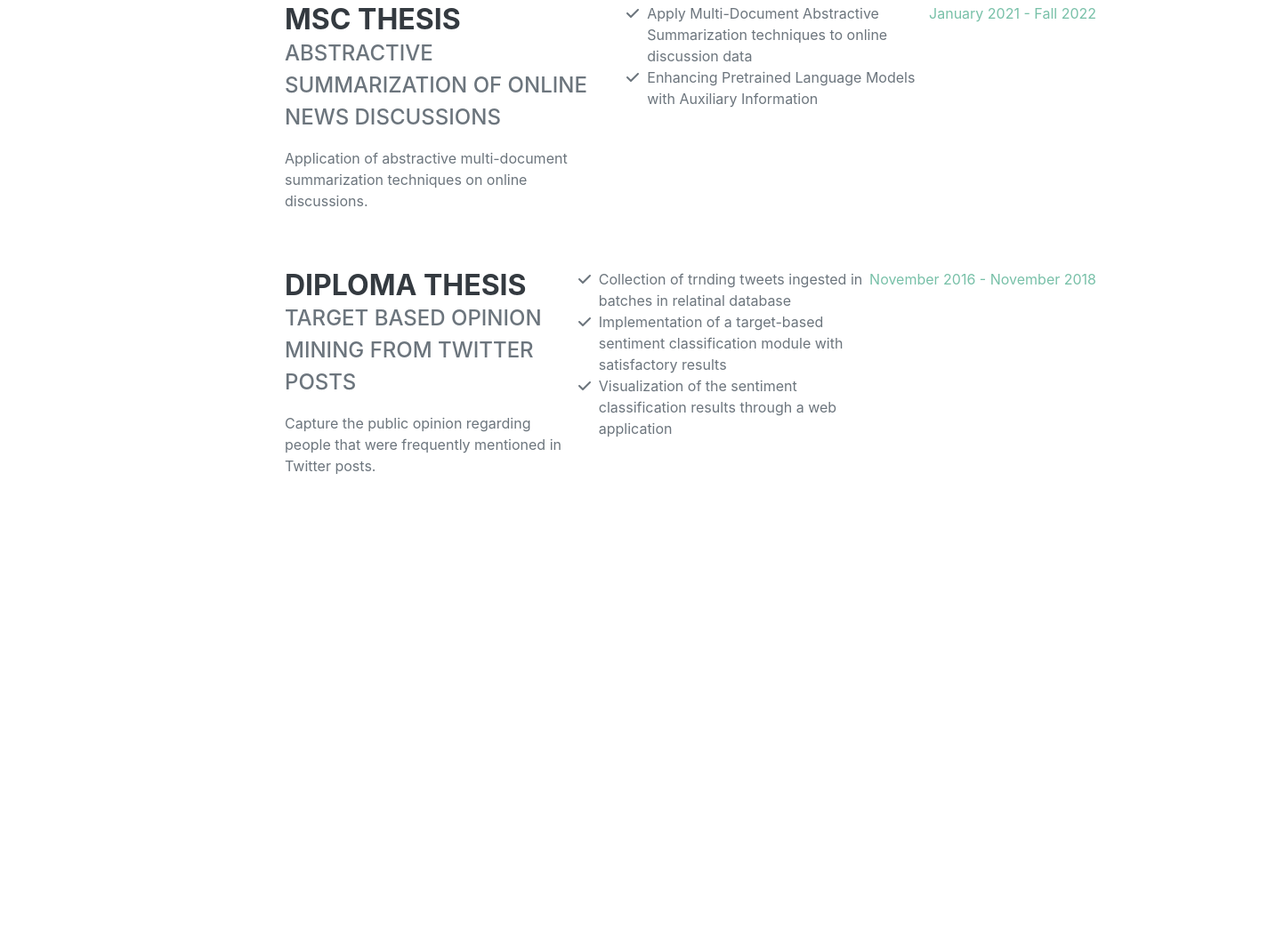
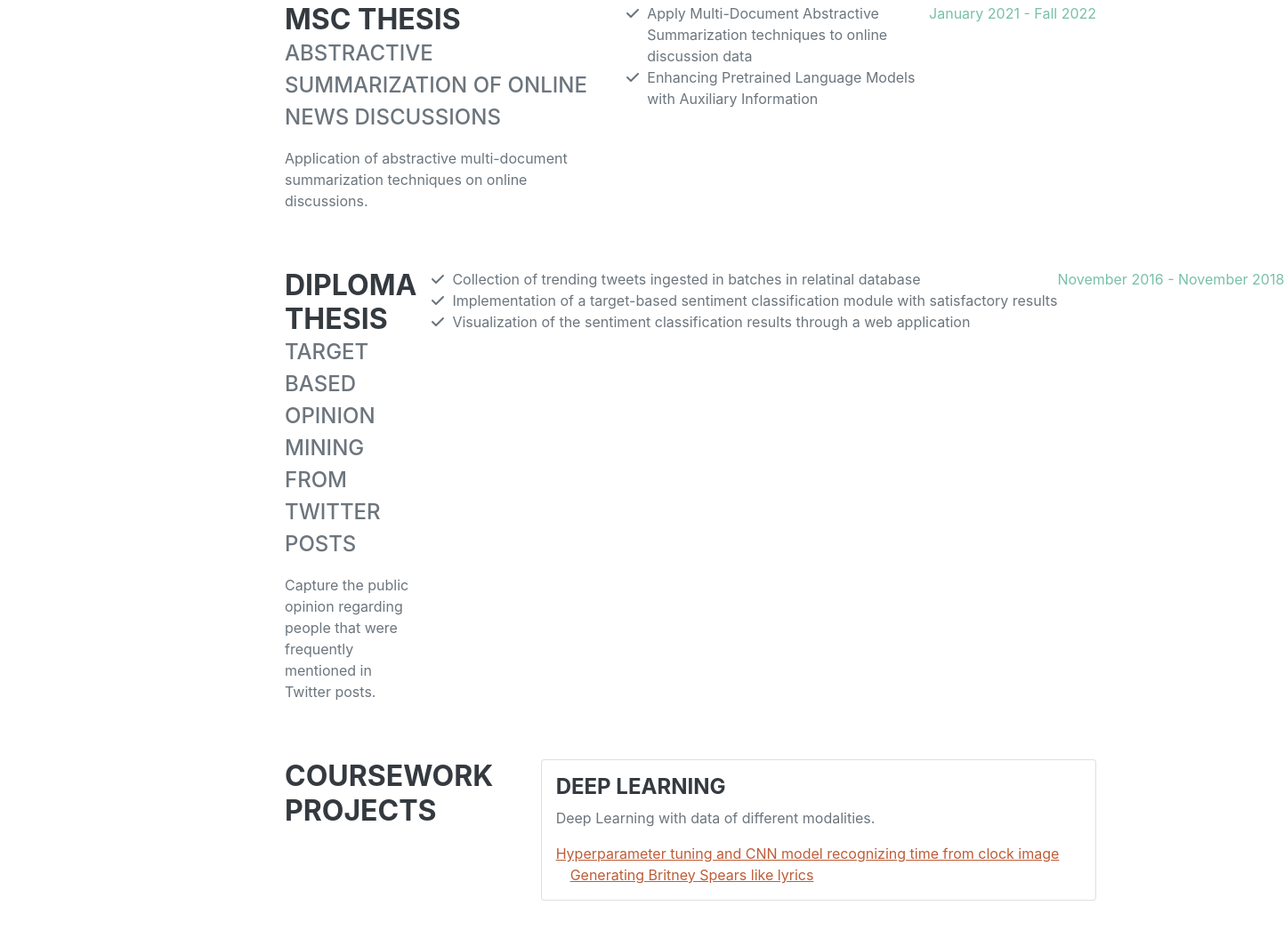
Before and after one commit to kounelly/kounelly.github.io, a plain HTML site: page index.html in a window 1280 px wide. Shown: the part 3396-4460 px from the top of the page at 89% size, 1443 px wide, since content can reach past the window. Before the commit the page ends 4076 px from the top, so only its background shows below. Drawn offline with nearby package versions, Linux system fonts and the light colour scheme; a web font is replaced by a local one.

Commit message:
try courcework projects

```diff
--- a/index.html
+++ b/index.html
@@ -215,10 +215,10 @@
                                 <div class="subheading mb-3">Target Based Opinion Mining from Twitter Posts</div>
                                 <p>Capture the public opinion regarding people that were frequently mentioned in Twitter posts.</p>
                             </div>
-                            <ul class="fa-ul mb-0">
+                            <ul class="fa-ul flex-shrink-0">
                                 <li>
                                     <span class="fa-li"><i class="fas fa-check"></i></span>
-                                    Collection of trnding tweets ingested in batches in relatinal database
+                                    Collection of trending tweets ingested in batches in relatinal database
                                 </li>
                                 <li>
                                     <span class="fa-li"><i class="fas fa-check"></i></span>
@@ -233,7 +233,17 @@
                                 </ul>
                             <div class="flex-shrink-0"><span class="text-primary">November 2016 - November 2018</span></div>
                         </div>
-
+                        <div class="d-flex flex-column flex-md-row justify-content-between">
+                            <h3 class="mb-0">Coursework Projects</h3>
+                        <div class="card mb-5">
+                            <div class="card-body">
+                              <h4 class="card-title">Deep Learning</h4>
+                              <p class="card-text">Deep Learning with data of different modalities.</p>
+                              <a href="https://colab.research.google.com/drive/1HDMgu5Szm48loN6cSqZunEmdPex2M2hR?usp=sharing" class="card-link">Hyperparameter tuning and CNN model recognizing time from clock image</a>
+                              <a href="https://colab.research.google.com/drive/11XED2g2vaKY7RdjTzusNwvKH6OaLyVWa?usp=sharing" class="card-link">Generating Britney Spears like lyrics</a>
+                            </div>
+                          </div>
+                        </div>
                     </div>
                 </div>
             </section>
```
